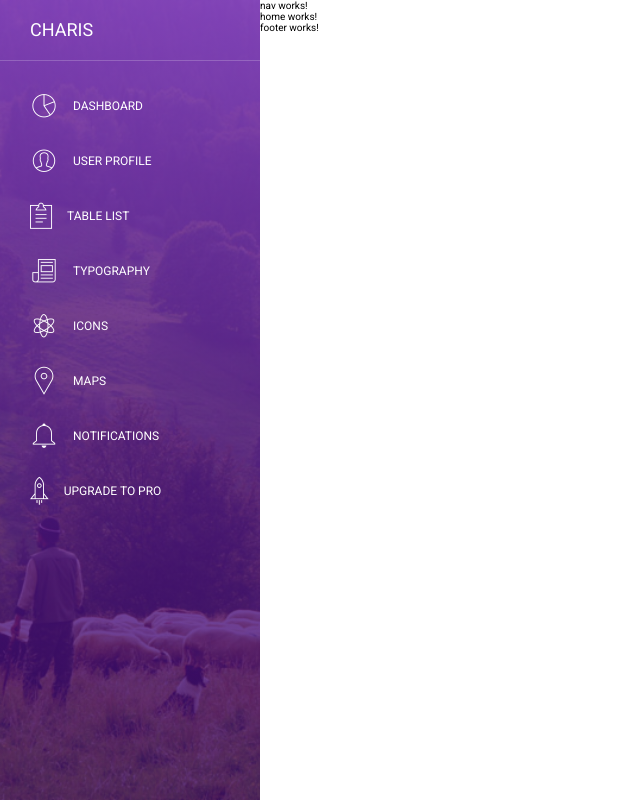
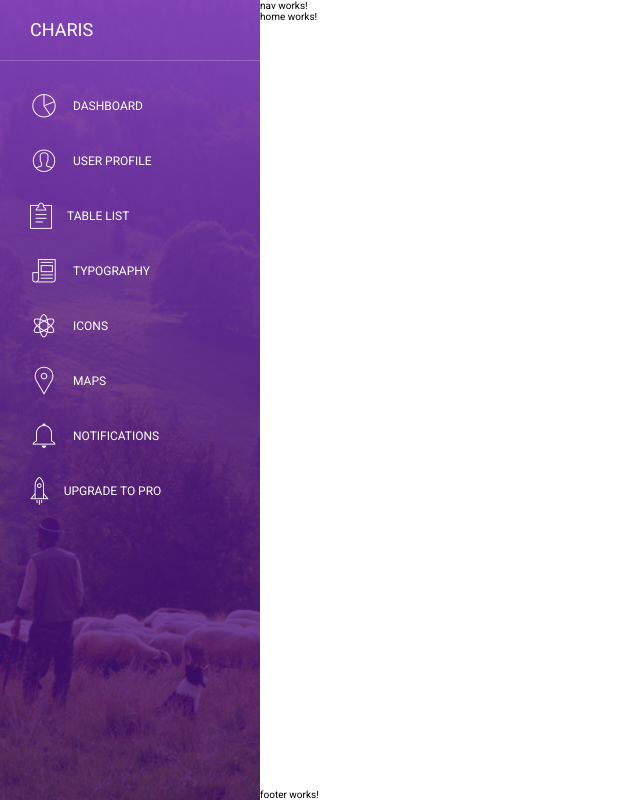
Before and after one commit to onwuvic/angular-admin-dashboard, an Angular app: page /dashboard in a window 1280 px wide. Shown: the whole page, without its empty margins (0-640 px from the left). Built offline with nearby package versions, Linux system fonts and the light colour scheme.

Commit message:
add utility style for margin auto

```diff
--- a/src/app/dashboard/dashboard.component.html
+++ b/src/app/dashboard/dashboard.component.html
@@ -4,7 +4,9 @@
   </div>
   <div class="main">
     <app-nav></app-nav>
-    <router-outlet></router-outlet>
+    <div class="margin-bottom-auto">
+      <router-outlet></router-outlet>
+    </div>
     <app-footer></app-footer>
   </div>
 </div>
--- a/src/app/dashboard/dashboard.component.scss
+++ b/src/app/dashboard/dashboard.component.scss
@@ -6,3 +6,8 @@
   width: 260px;
   font-weight: 200;
 }
+
+.main {
+  display: flex;
+  flex-direction: column;
+}
--- /dev/null
+++ b/src/assets/sass/base/_utilities.scss
@@ -0,0 +1,4 @@
+.margin-top-auto { margin-top: auto !important; }
+.margin-bottom-auto { margin-bottom: auto !important; }
+.margin-right-auto { margin-right: auto !important;}
+.margin-left-auto { margin-left: auto !important;}
--- a/src/styles.scss
+++ b/src/styles.scss
@@ -1,4 +1,5 @@
 /* You can add global styles to this file, and also import other style files */
 @import 'assets/sass/base/base';
 @import 'assets/sass/base/typograhy';
+@import 'assets/sass/base/utilities';
 @import 'assets/sass/abstracts/variables';
```
